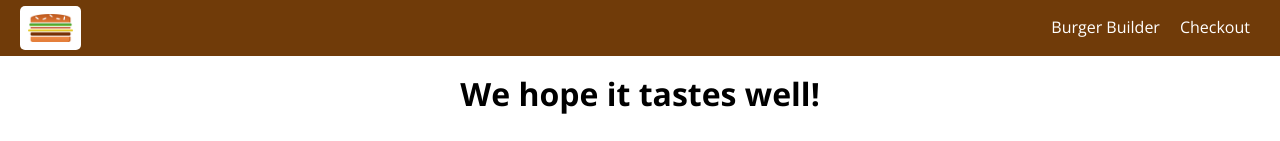
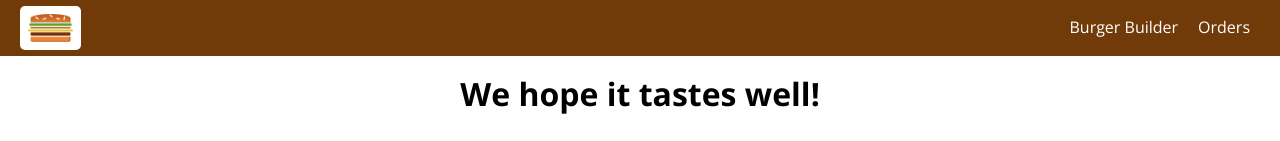
Before and after one commit to ionutale/burger-builder-reactjs, a React app: page /checkout in a window 1280 px wide. Shown: the top 141 px of the page. Built offline with nearby package versions, Linux system fonts and the light colour scheme.

Commit message:
implementing Navigation Links

```diff
--- a/src/components/Navigation/NavigationItems/NavigationItem/NavigationItem.css
+++ b/src/components/Navigation/NavigationItems/NavigationItem/NavigationItem.css
@@ -17,7 +17,7 @@
 
 .NavigationItem a:hover,
 .NavigationItem a:active,
-.navigationItem a.active {
+.NavigationItem a.active {
     color: 40A4c8;
 }
 
@@ -40,7 +40,7 @@
 
     .NavigationItem a:hover,
     .NavigationItem a:active,
-    .navigationItem a.active {
+    .NavigationItem a.active {
         background-color: #8f5c2c;
         border-bottom: 4px solid #40A4c8;
         color: white;
--- a/src/components/Navigation/NavigationItems/NavigationItem/NavigationItem.js
+++ b/src/components/Navigation/NavigationItems/NavigationItem/NavigationItem.js
@@ -1,12 +1,15 @@
 import React from 'react'
 import classes from './NavigationItem.css'
+import { NavLink } from 'react-router-dom'
+
 const NavigationItem = (props) => {
     return(
         <li className={classes.NavigationItem}>
-        <a
-        href={props.link}
-        className={props.active ? classes.active : null}
-        >{props.children}</a>
+        <NavLink
+            to={props.link}
+            exact={props.exact}
+            activeClassName={classes.active}
+             >{props.children}</NavLink>
         </li>
     )
 }
--- a/src/components/Navigation/NavigationItems/NavigationItems.js
+++ b/src/components/Navigation/NavigationItems/NavigationItems.js
@@ -2,11 +2,11 @@
 import classes from './NavigationItems.css'
 import NavigationItem from './NavigationItem/NavigationItem';
 
-const NavigationItems = (props) => {
+const NavigationItems = () => {
     return(
         <ul className={classes.NavigationItems}>
-            <NavigationItem link="/" active>Burger Builder</NavigationItem>
-            <NavigationItem link="/">Checkout</NavigationItem>
+            <NavigationItem link="/" exact>Burger Builder</NavigationItem>
+            <NavigationItem link="/Orders">Orders</NavigationItem>
         </ul>
     )
 }
```
